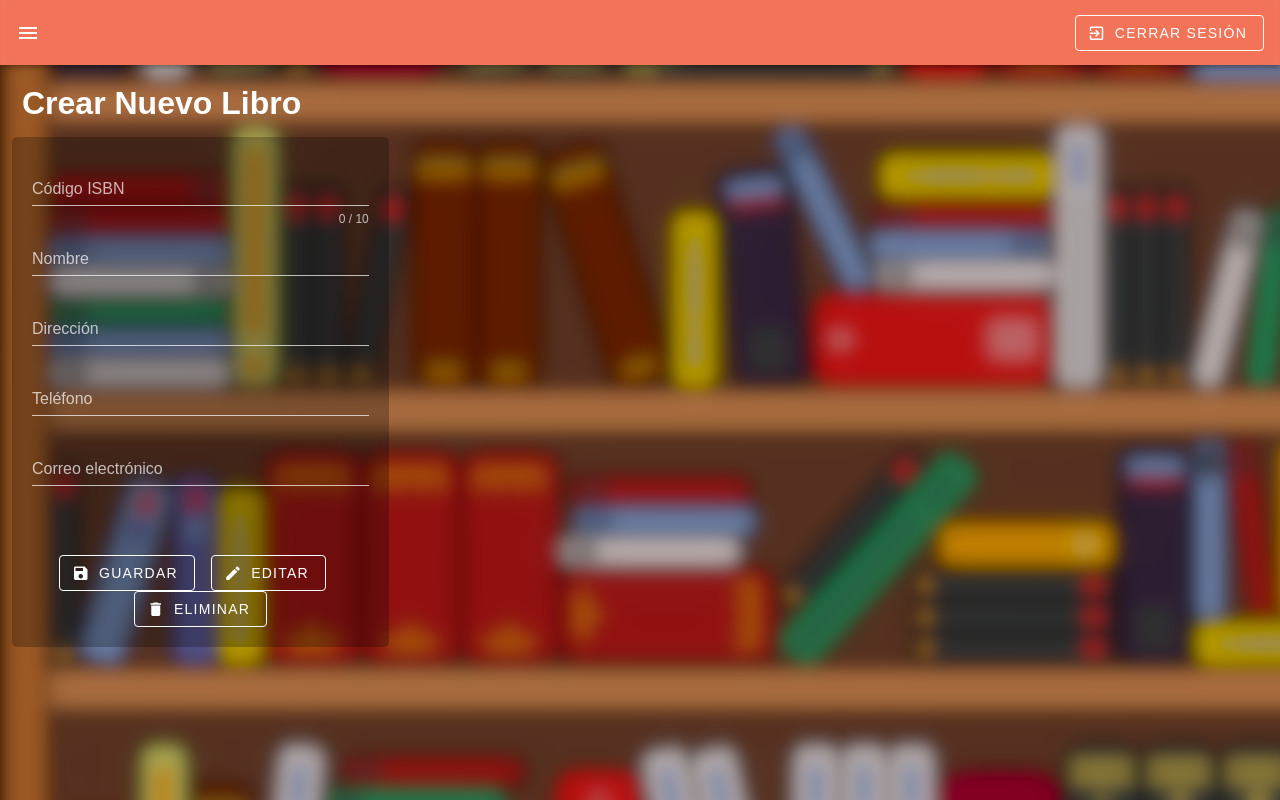
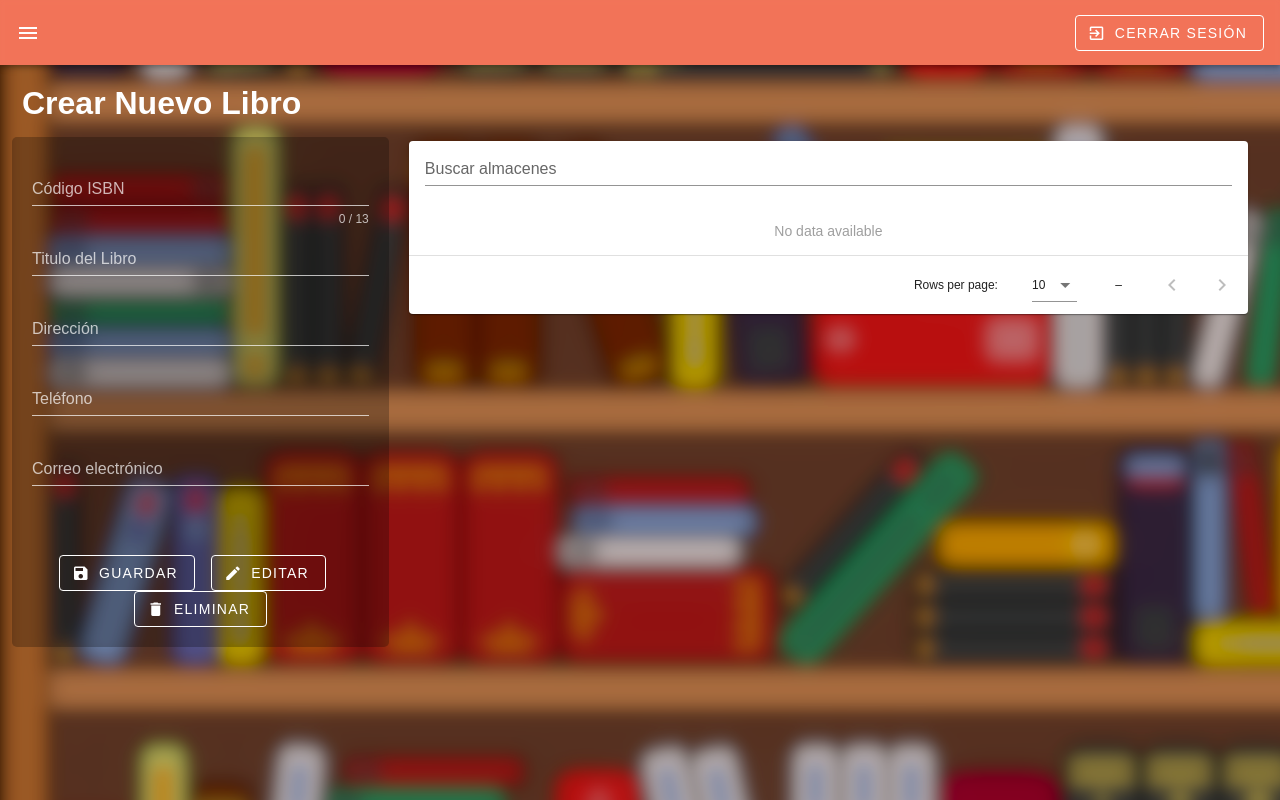
Before and after one commit to johanromero5879/ebi-frontend, a Vue app: page /home/crear_libro in a window 1280 px wide. Built offline with nearby package versions, Linux system fonts and the light colour scheme.

Commit message:
toqueteando addlibros

```diff
--- a/src/views/addLibros.vue
+++ b/src/views/addLibros.vue
@@ -14,16 +14,16 @@
                 >
                     <v-text-field dark
                     v-model="codigoisbn"
-                    :counter="10"
+                    :counter="13"
                     :rules="codisbnru"
                     label="Código ISBN"
                     required
                     ></v-text-field>
 
                     <v-text-field dark
-                    v-model="nombre"
-                    :rules="nomru"
-                    label="Nombre"
+                    v-model="titulo"
+                    :rules="tituloru"
+                    label="Titulo del Libro"
                     required
                     ></v-text-field>
 
@@ -82,7 +82,23 @@
                 </v-form>
             </div>
             <v-spacer></v-spacer>
-
+            <div class="tablamuestralib">
+                <v-data-table
+                    :headers="headers"
+                    :items="desserts"
+                    item-key="name"
+                    class="elevation-1"
+                    :search="search"
+                >
+                    <template v-slot:top>
+                    <v-text-field
+                        v-model="search"
+                        label="Buscar almacenes"
+                        class="mx-4"
+                    ></v-text-field>
+                    </template>
+                </v-data-table>
+            </div>
         </div>
     </div>
 </template>
@@ -128,6 +144,16 @@
     font-family: sans-serif;
 }
 
+.tablamuestralib
+{
+    /* background-color: green; */
+    padding-top: 0px;
+    padding-bottom: 20px;
+    padding-left: 20px;
+    padding-right: 20px;
+    width: 70%;
+    font-family: sans-serif;
+}
 
 </style>
 
@@ -146,8 +172,8 @@
         v => (v && v.length <= 10) || 'El código no puede tener más de 10 caracteres',
         ],
         valid: true,
-        nombre: '',
-        nomru: [
+        titulo: '',
+        tituloru: [
         v => !!v || 'Este campo es obligatorio',
         ],
 
```
Also changed, not shown: src/router/index.js (+0 -8 lines).
